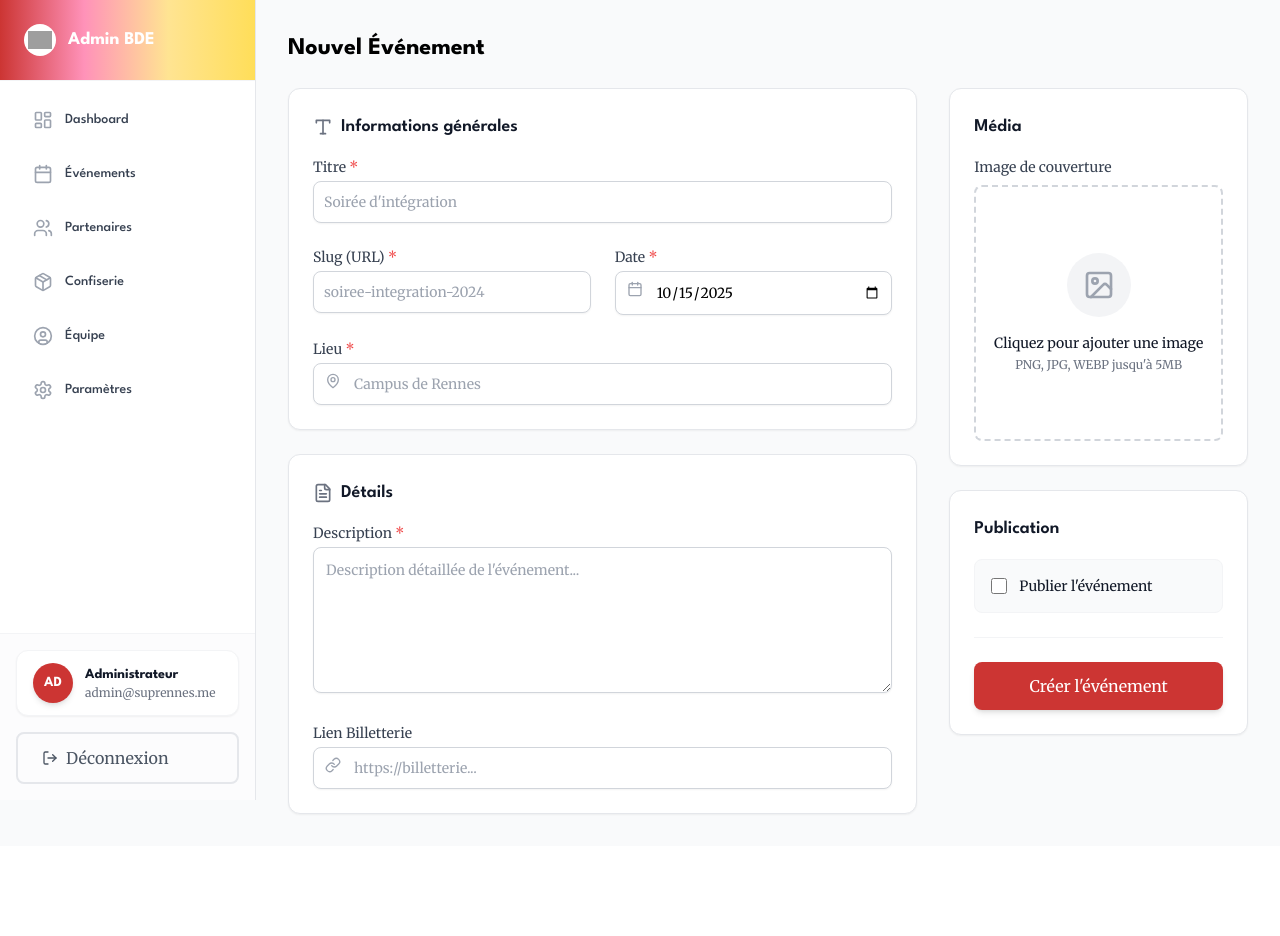
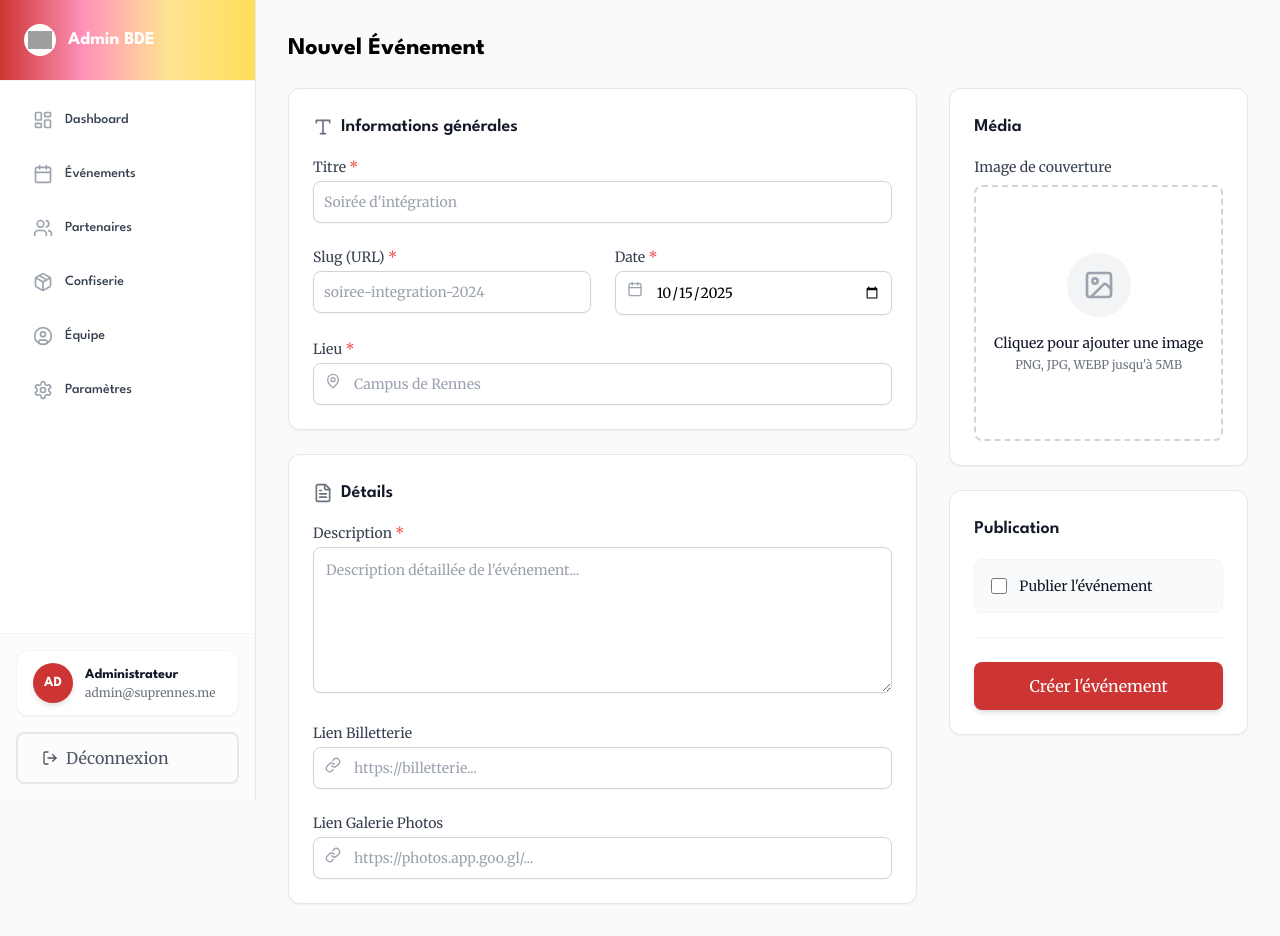
Before and after one commit to MathisBruel/BDESIte, a Next.js app: page /admin/events/new in a window 1280 px wide. Before the commit the page ends 846 px from the top, so only its background shows below. Built offline with nearby package versions, Linux system fonts and the light colour scheme; no server answers; the database is empty; grey boxes are pictures that could not be loaded; what minio would draw is missing.

Commit message:
feat: add photosUrl field to event management system

```diff
--- a/app/admin/events/[slug]/page.tsx
+++ b/app/admin/events/[slug]/page.tsx
@@ -18,6 +18,7 @@ export default async function EditEventPage({ params }: { params: { slug: string
     ...event,
     date: new Date(event.date).toISOString().split("T")[0],
     ticketUrl: event.ticketUrl || "",
+    photosUrl: event.photosUrl || "",
   };
 
   return (
--- a/components/admin/EventForm.tsx
+++ b/components/admin/EventForm.tsx
@@ -18,6 +18,7 @@ const eventSchema = z.object({
   place: z.string().min(3, "Le lieu est requis"),
   description: z.string().min(10, "La description doit être plus détaillée"),
   ticketUrl: z.string().url().optional().or(z.literal("")),
+  photosUrl: z.string().url().optional().or(z.literal("")),
   published: z.boolean().optional(),
 });
 
@@ -41,6 +42,7 @@ export function EventForm({ initialData }: EventFormProps) {
       place: "",
       description: "",
       ticketUrl: "",
+      photosUrl: "",
       published: false,
     },
   });
@@ -56,6 +58,7 @@ export function EventForm({ initialData }: EventFormProps) {
     formData.append("place", data.place);
     formData.append("description", data.description);
     if (data.ticketUrl) formData.append("ticketUrl", data.ticketUrl);
+    if (data.photosUrl) formData.append("photosUrl", data.photosUrl);
     if (data.published) formData.append("published", "on");
 
     if (selectedImage) {
@@ -208,6 +211,23 @@ export function EventForm({ initialData }: EventFormProps) {
                   <p className="text-red-500 text-xs mt-1">{form.formState.errors.ticketUrl.message}</p>
                 )}
               </div>
+
+              <div>
+                <label className="block text-sm font-medium text-gray-700 mb-1">Lien Galerie Photos</label>
+                <div className="relative">
+                  <LinkIcon className="absolute left-3 top-2.5 h-4 w-4 text-gray-400" />
+                  <input
+                    {...form.register("photosUrl")}
+                    className={`w-full pl-10 rounded-lg border-gray-300 shadow-sm focus:border-brand-red focus:ring-brand-red sm:text-sm p-2.5 border ${
+                      form.formState.errors.photosUrl ? "border-red-500" : ""
+                    }`}
+                    placeholder="https://photos.app.goo.gl/..."
+                  />
+                </div>
+                {form.formState.errors.photosUrl && (
+                  <p className="text-red-500 text-xs mt-1">{form.formState.errors.photosUrl.message}</p>
+                )}
+              </div>
             </div>
           </div>
         </div>
--- a/lib/actions-events.ts
+++ b/lib/actions-events.ts
@@ -15,6 +15,7 @@ const eventSchema = z.object({
   place: z.string().min(3),
   description: z.string().min(10),
   ticketUrl: z.string().optional().or(z.literal("")),
+  photosUrl: z.string().optional().or(z.literal("")),
   published: z.string().optional(), // Checkbox sends "on" or undefined
 });
 
@@ -38,6 +39,7 @@ export async function createEvent(formData: FormData) {
     place: formData.get("place"),
     description: formData.get("description"),
     ticketUrl: formData.get("ticketUrl") || "",
+    photosUrl: formData.get("photosUrl") || "",
     published: formData.get("published"),
   });
 
@@ -45,7 +47,7 @@ export async function createEvent(formData: FormData) {
     return { error: "Champs invalides" };
   }
 
-  const { title, slug, date, place, description, ticketUrl, published } = validatedFields.data;
+  const { title, slug, date, place, description, ticketUrl, photosUrl, published } = validatedFields.data;
 
   const coverFile = formData.get("cover") as File;
   let coverPath = undefined;
@@ -65,6 +67,7 @@ export async function createEvent(formData: FormData) {
         place,
         description,
         ticketUrl: ticketUrl || null,
+        photosUrl: photosUrl || null,
         published: published === "on",
         cover: coverPath || null,
       },
@@ -87,6 +90,7 @@ export async function updateEvent(slug: string, formData: FormData) {
     place: formData.get("place"),
     description: formData.get("description"),
     ticketUrl: formData.get("ticketUrl") || "",
+    photosUrl: formData.get("photosUrl") || "",
     published: formData.get("published"),
   });
 
@@ -94,7 +98,7 @@ export async function updateEvent(slug: string, formData: FormData) {
     return { error: "Champs invalides" };
   }
 
-  const { title, slug: newSlug, date, place, description, ticketUrl, published } = validatedFields.data;
+  const { title, slug: newSlug, date, place, description, ticketUrl, photosUrl, published } = validatedFields.data;
 
   const coverFile = formData.get("cover") as File;
   let coverPath = undefined;
@@ -113,6 +117,7 @@ export async function updateEvent(slug: string, formData: FormData) {
         place,
         description,
         ticketUrl: ticketUrl || null,
+        photosUrl: photosUrl || null,
         published: published === "on",
         ...(coverPath && { cover: coverPath }),
       },
```
